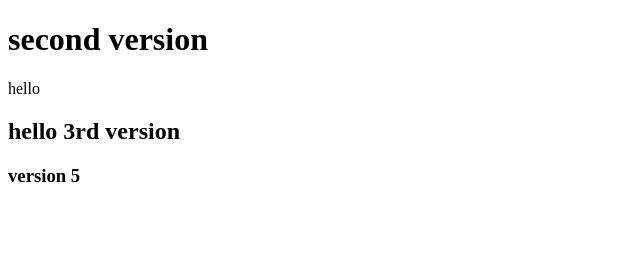
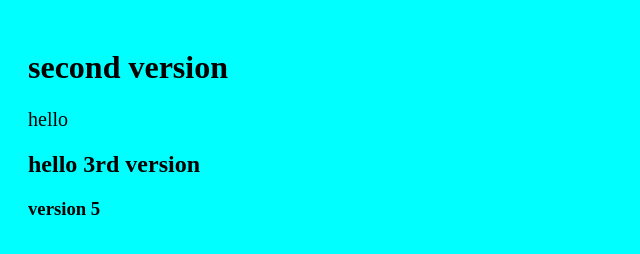
Before and after one commit to Nitin201/az-104lab, a plain HTML site: page index.html in a window 1280 px wide. Shown: the whole page, without its empty margins (0-640 px from the left). Drawn offline with Linux system fonts and the light colour scheme.

Commit message:
add desgin1

```diff
--- a/index.html
+++ b/index.html
@@ -3,6 +3,7 @@
 <head>
     <meta charset="UTF-8">
     <meta name="viewport" content="width=device-width, initial-scale=1.0">
+    <link rel="stylesheet" href="style.css">
     <title>Document</title>
 </head>
 <body>
--- /dev/null
+++ b/style.css
@@ -0,0 +1,7 @@
+body{
+    background-color: aqua;
+    padding: 20px;
+}
+p{
+    font-size: 20px;
+}
```
